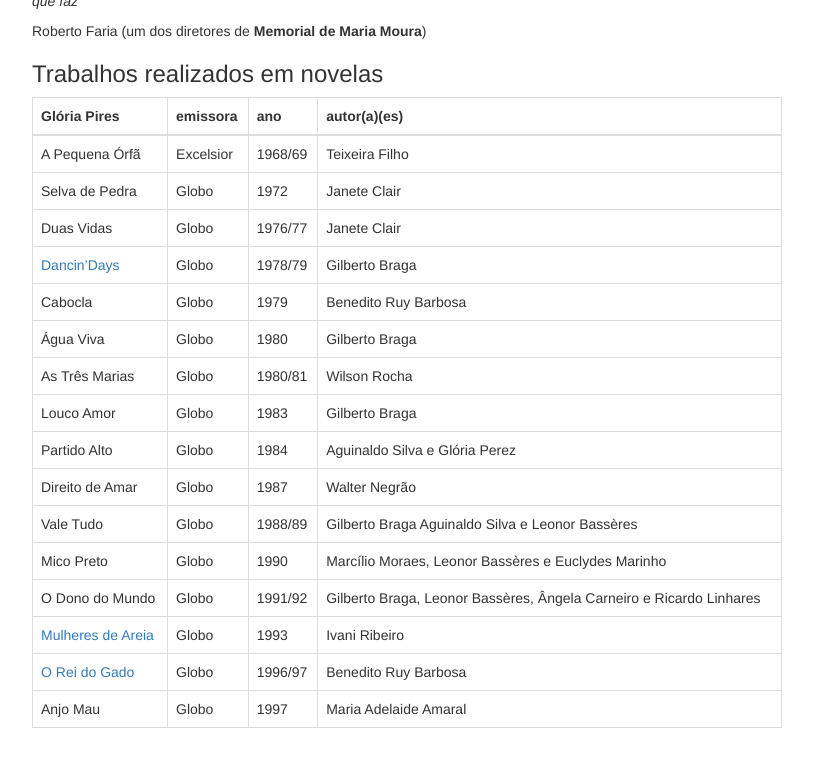
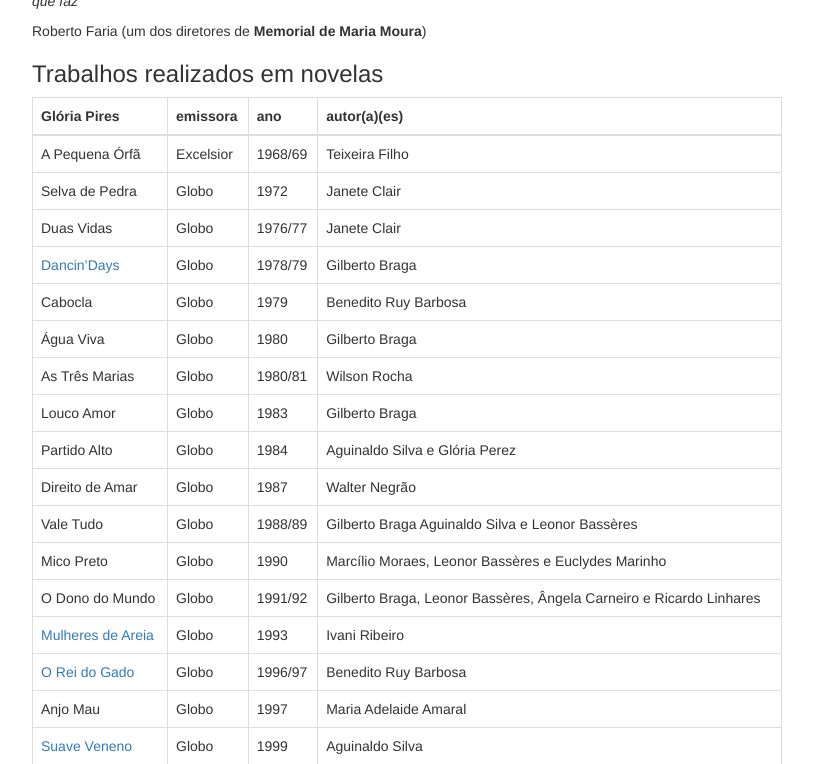
Before and after one commit to victor3dptz/victor3d.com.br, a Jekyll site: the page built from novelas/gloria_pires.md, in a window 1280 px wide and 900 px high, scrolled down 596 px, cut to the strip 0-764 px from the top of the window. Shown: the whole strip, without its empty margins (233-1046 px from the left). Built offline with Jekyll 4.4.1, drawn with Linux system fonts in a browser that asks for light colours; nearby versions of some CDN libraries.

Commit message:
MacBookPro

```diff
--- a/novelas/gloria_pires.md
+++ b/novelas/gloria_pires.md
@@ -32,3 +32,4 @@
 [Mulheres de Areia](/novelas/mulheres_de_areia.html) | Globo | 1993 | Ivani Ribeiro
 [O Rei do Gado](/novelas/o_rei_do_gado.html) | Globo | 1996/97 | Benedito Ruy Barbosa
 Anjo Mau | Globo | 1997 | Maria Adelaide Amaral
+[Suave Veneno](/novelas/suave_veneno.html) | Globo | 1999 | Aguinaldo Silva
```
Also changed, not shown: novelas/jose_wilker.md (+1 -0 lines).
